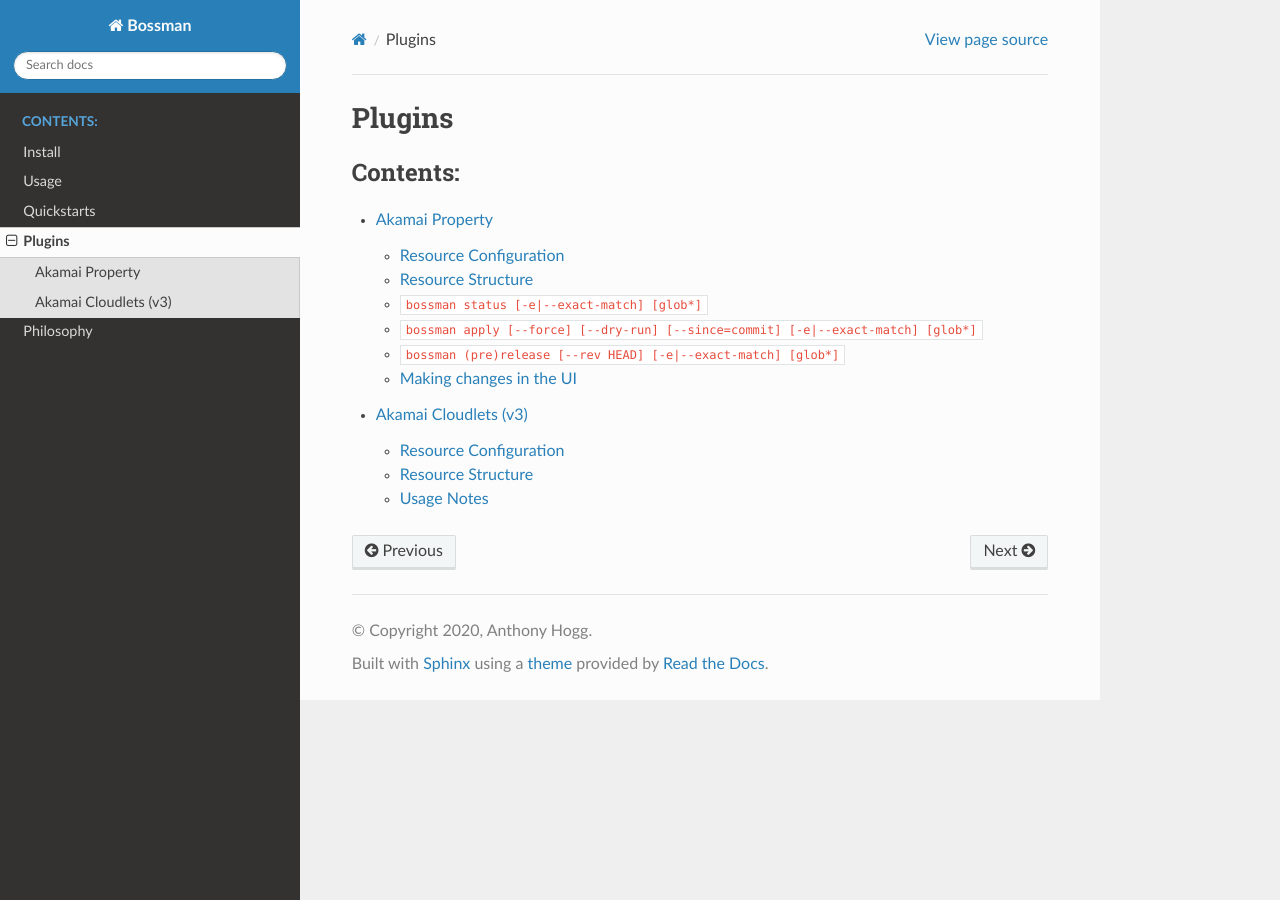
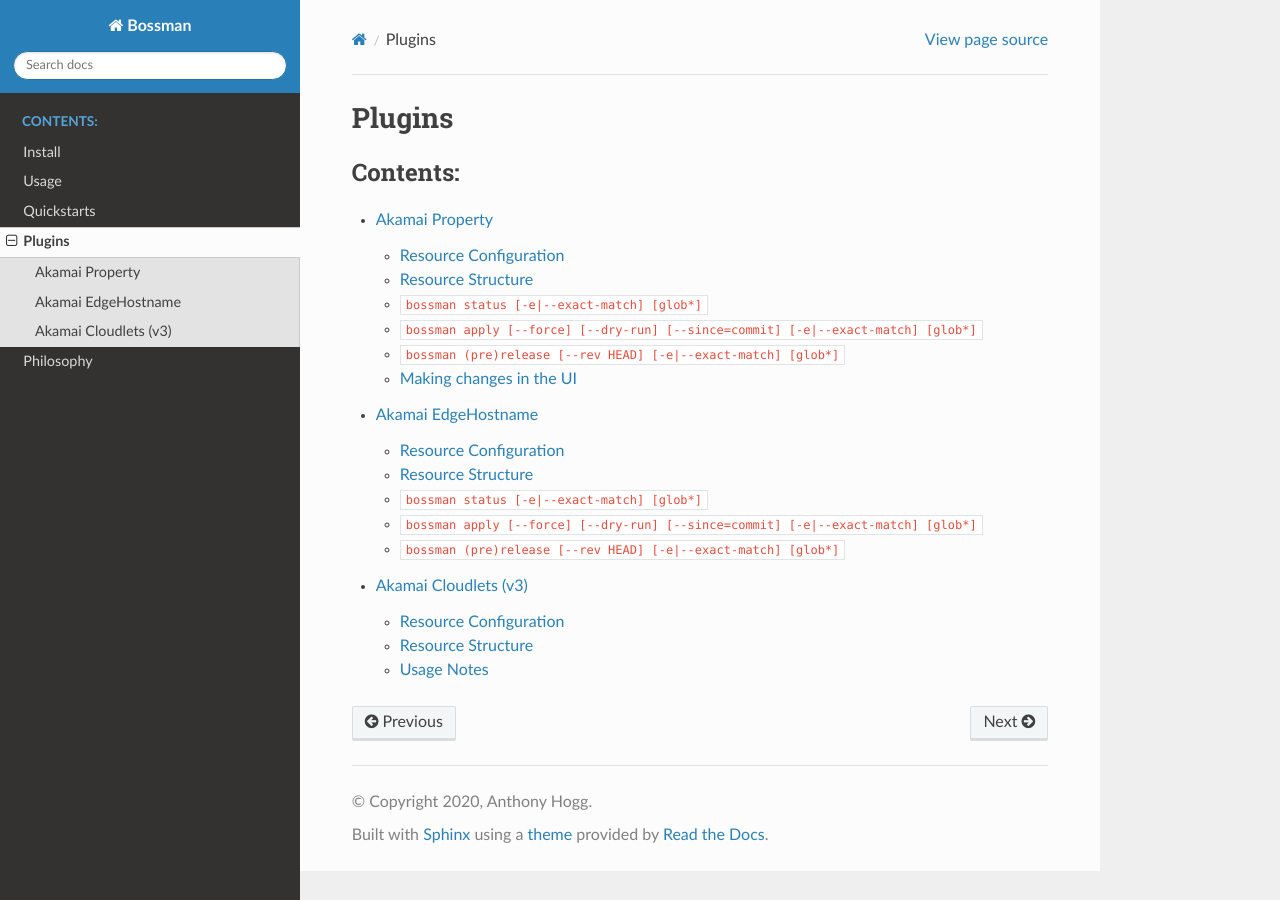
Before and after one commit to ynohat/bossman, a Sphinx documentation site: the page built from docs/plugins.rst, in a window 1280 px wide. Built offline with Sphinx 7.4.7 and the Read the Docs theme 2.0.0, drawn with Linux system fonts in a browser that asks for light colours; part of the change alters nothing that is shown.

Commit message:
docs(akamai): add ehn docs

```diff
--- a/docs/plugins.rst
+++ b/docs/plugins.rst
@@ -8,4 +8,5 @@ Plugins
    :caption: Contents:
 
    plugins/akamai/property
+   plugins/akamai/edgehostname
    plugins/akamai/cloudlets_v3
--- /dev/null
+++ b/docs/plugins/akamai/edgehostname.rst
@@ -0,0 +1,81 @@
+.. _plugins_akamai_property:
+
+Akamai EdgeHostname
+================================
+
+This page provides reference information about how bossman commands relate to
+Akamai Edge Hostname management.
+
+Resource Configuration
+________________________________
+
+.. code-block:: yaml
+
+  resources:
+    - module: bossman.plugins.akamai.edgehostname
+      pattern: akamai/edgehostname/{name}.json
+      options:
+        edgerc: ~/.edgerc
+        section: default
+        #env_prefix: ""
+        #account_key: xyz
+
+The above are the default values, applied even if the ``.bossman`` configuration file is
+not present. You only need to configure if you need to depart from the defaults.
+
+With these defaults, Bossman will look for files matching ``akamai/edgehostname/{name}.json`` and treat
+them as Akamai Edge Hostname definitions. The ``{name}`` placeholder is arbitrary and doesn't have any
+particular meaning, although it is recommended to use the Edge Hostname itself since it is guaranteed
+to be unique.
+
+It is also possible to pass values from the environment. Please refer to :ref:`plugins_akamai_property`
+for more information on this topic.
+
+The next section details the structure of the resource, the files Bossman expects to find
+within the property configuration folder.
+
+Resource Structure
+________________________________
+
+An Akamai EdgeHostname is composed of a single JSON file with the following structure:
+
+.. code-block:: json
+
+  {
+    "contractId": "ctr_C-1ED34DY",
+    "groupId": "grp_101216",
+    "edgeHostname": {
+      "domainPrefix": "example.com",
+      "domainSuffix": "edgekey.net",
+      "ipVersionBehavior": "IPV6_COMPLIANCE",
+      "productId": "SPM",
+      "secureNetwork": "ENHANCED_TLS",
+      "certEnrollmentId": 144436
+    }
+  }
+
+The documentation for the `Create a new edge hostname PAPI endpoint <https://techdocs.akamai.com/property-mgr/reference/post-edgehostnames>`_
+describes the fields.
+
+Note that:
+
+* ``certEnrollmentId`` should only be provided if ``secureNetwork`` is ``ENHANCED_TLS``
+* Only the fields in the JSON example above are supported by bossman
+
+``bossman status [-e|--exact-match] [glob*]``
+__________________________________________________________________________________________________
+
+Unimplemented.
+
+``bossman apply [--force] [--dry-run] [--since=commit] [-e|--exact-match] [glob*]``
+__________________________________________________________________________________________________
+
+Will create the Edge Hostname if required.
+Any subsequent commit affecting the Edge Hostname JSON file might cause bossman to output an apply result,
+but in reality it will have no effect.
+
+``bossman (pre)release [--rev HEAD] [-e|--exact-match] [glob*]``
+_______________________________________________________________________
+
+These commands have no effect since an Edge Hostname is not a versioned resource.
+Once applied, the changes are effective on all networks.
```
